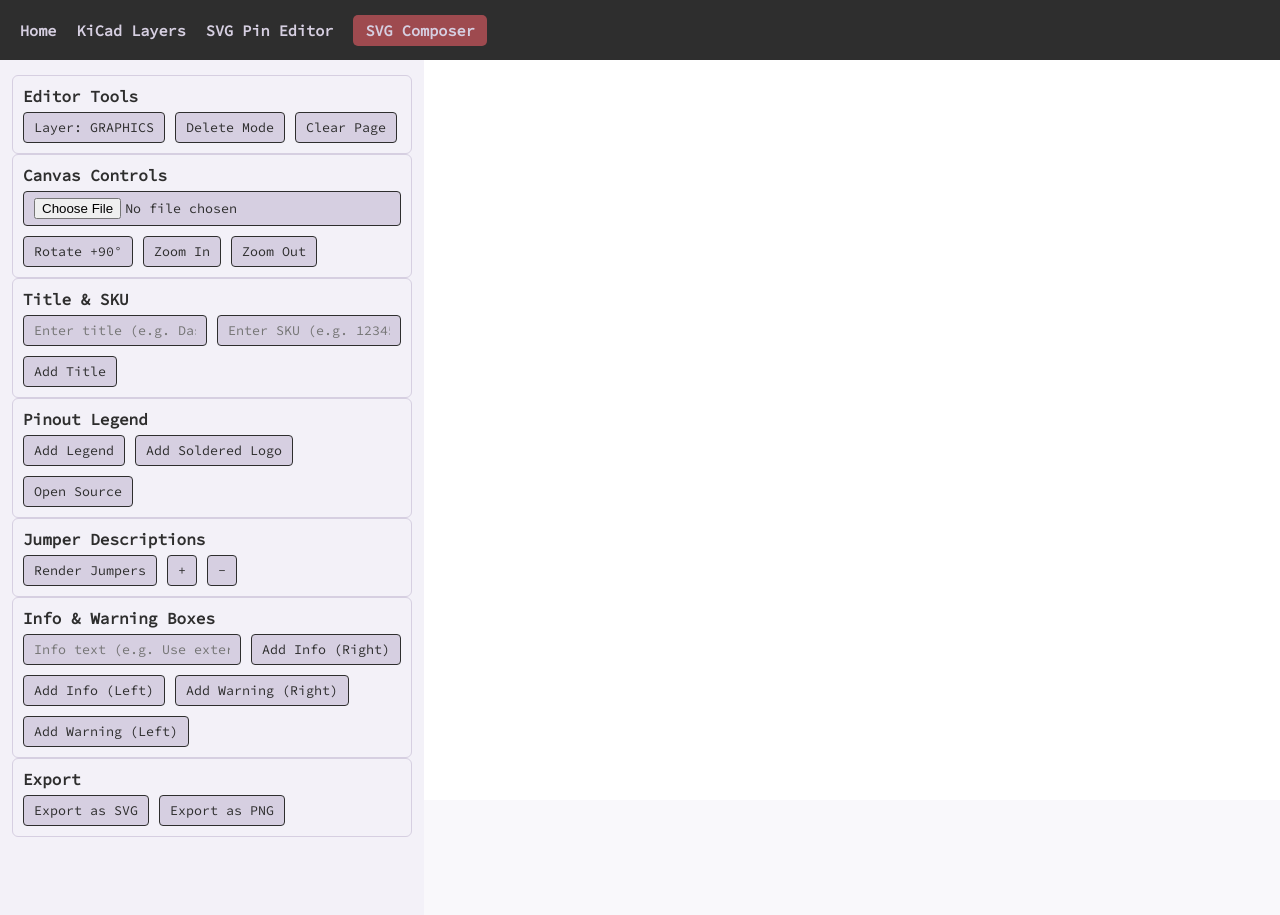
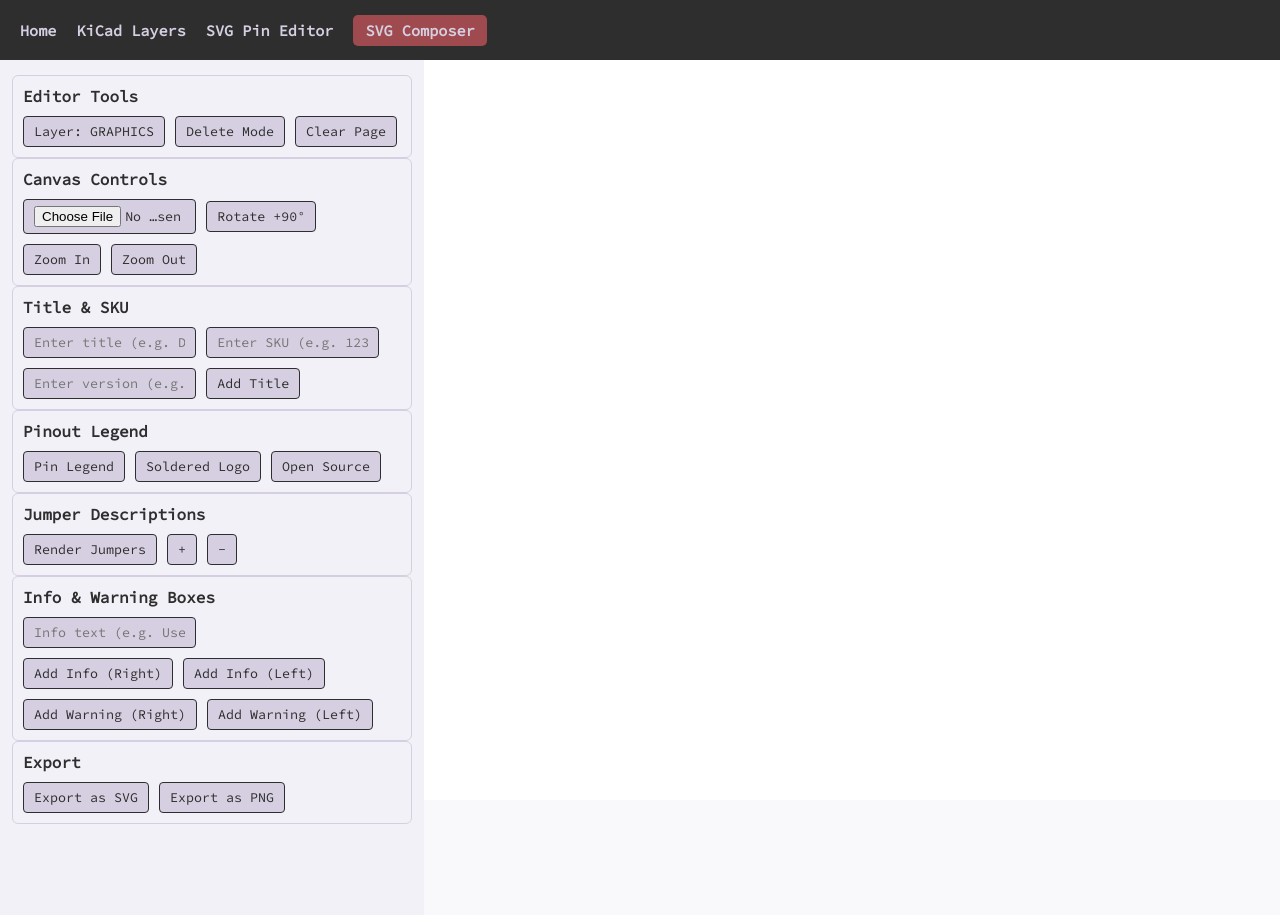
Before and after one commit to mtoldi/svg2pinout, a Flask app: page /composer in a window 1280 px wide. Run offline with Flask 3, Linux system fonts and the light colour scheme; some libraries are stand-ins or nearby versions.

Commit message:
closing updates

```diff
--- a/templates/composer.html
+++ b/templates/composer.html
@@ -82,6 +82,7 @@ body {
 }
 
 .toolbar-row {
+  margin-top: 10px;
   display: flex;
   flex-wrap: wrap;
   gap: 10px;
@@ -96,7 +97,7 @@ input[type="text"], input[type="file"] {
   padding: 6px 10px;
   border-radius: 4px;
   transition: background-color 0.2s, border-color 0.2s;
-  max-width: 100%;
+  max-width: 40%;
   flex: 1;
 }
 
@@ -198,6 +199,7 @@ button:hover {
         <div class="toolbar-row">
           <input type="text" id="title-input" placeholder="Enter title (e.g. DasDuino Core)">
           <input type="text" id="sku-input" placeholder="Enter SKU (e.g. 12345)">
+          <input type="text" id="version-input" placeholder="Enter version (e.g. v1.0)">
           <button onclick="addTitleBox()">Add Title</button>
         </div>
       </div>
@@ -206,8 +208,8 @@ button:hover {
       <div class="toolbar-section">
         <strong>Pinout Legend</strong>
         <div class="toolbar-row">
-          <button onclick="addPinLegend()">Add Legend</button>
-          <button onclick="addSolderedLogo()">Add Soldered Logo</button>
+          <button onclick="addPinLegend()">Pin Legend</button>
+          <button onclick="addSolderedLogo()">Soldered Logo</button>
           <button onclick="addOpenSourceLogo()">Open Source</button>
         </div>
       </div>
@@ -226,14 +228,25 @@ button:hover {
     <!-- Additional Info -->
     <div class="toolbar-section">
       <strong>Info & Warning Boxes</strong>
+
+      <!-- Info Text Input Row -->
       <div class="toolbar-row">
         <input type="text" id="info-text" placeholder="Info text (e.g. Use external 3.3V)">
+      </div>
+
+      <!-- General Info Buttons Row -->
+      <div class="toolbar-row">
         <button onclick="addGeneralInfo('R')">Add Info (Right)</button>
         <button onclick="addGeneralInfo('L')">Add Info (Left)</button>
+      </div>
+
+      <!-- Warning Buttons Row -->
+      <div class="toolbar-row">
         <button onclick="addWarningInfo('R')">Add Warning (Right)</button>
         <button onclick="addWarningInfo('L')">Add Warning (Left)</button>
       </div>
     </div>
+
 
       <!-- Export Section -->
       <div class="toolbar-section">
@@ -256,6 +269,7 @@ button:hover {
       </div>
     </div>
   </div>
+
 
 <script>
   const A4_WIDTH = 1122;
@@ -454,6 +468,10 @@ function addTitleBox() {
   const rawSKU = skuInput.value.trim();
   if (!rawTitle || !rawSKU) return;
 
+  const versionInput = document.getElementById("version-input");
+  const rawVersion = versionInput.value.trim();
+
+
   const title = rawTitle.toUpperCase();
   const skuText = `solde.red/${rawSKU}`;
 
@@ -499,7 +517,7 @@ function addTitleBox() {
 
   // Plavi pravokutnik sa SKU linkom
   const x2 = x1 + width1 + 20;
-  const width2 = 230;
+  const width2 = 240;
 
   const skuPath = document.createElementNS("http://www.w3.org/2000/svg", "path");
   skuPath.setAttribute("d", `
@@ -522,6 +540,18 @@ function addTitleBox() {
   skuTextEl.setAttribute("font-family", "Source Code Pro, monospace");
   skuTextEl.textContent = skuText;
 
+  if (rawVersion) {
+    const versionText = document.createElementNS("http://www.w3.org/2000/svg", "text");
+    versionText.setAttribute("x", 860);         // lijeva margina plavog pravokutnika
+    versionText.setAttribute("y", y + height + 40);  // ispod pravokutnika
+    versionText.setAttribute("fill", "#00C0DE");
+    versionText.setAttribute("font-size", "14");
+    versionText.setAttribute("font-family", "Source Code Pro, monospace");
+    versionText.textContent = rawVersion;
+
+    group.appendChild(versionText);
+  }
+
   // Dodaj sve elemente u zajedničku grupu
   group.appendChild(titlePath);
   group.appendChild(titleText);
@@ -534,7 +564,7 @@ function addTitleBox() {
 
 function addPinLegend() {
   const startX = 850;
-  const startY = 165;
+  const startY = 185;
   const boxSize = 16;
   const boxGap = 8;
   const textOffset = 10;
@@ -669,7 +699,7 @@ function addSolderedLogo() {
 
   // Triangle extending the rectangle visually (roof-like)
   const triangle = document.createElementNS(svgNS, "path");
-  triangle.setAttribute("d", "M0 20 L120 -45 L240 20 Z");
+  triangle.setAttribute("d", "M0 21 L120 -44 L240 21 Z");
   triangle.setAttribute("fill", "#500B76");
   group.appendChild(triangle);
 
@@ -974,11 +1004,15 @@ function exportToPNG() {
     ctx.fillRect(0, 0, PNG_WIDTH, PNG_HEIGHT);
     ctx.drawImage(img, 0, 0, PNG_WIDTH, PNG_HEIGHT);
 
+    const rawTitle = document.getElementById("title-input")?.value.trim() || "a4_export";
+    const safeTitle = rawTitle.replace(/[^a-z0-9\-_\s]/gi, '').replace(/\s+/g, '_');
+    const fileName = `${safeTitle}.png`;
+
     canvas.toBlob(function (blob) {
       const pngUrl = URL.createObjectURL(blob);
       const a = document.createElement("a");
       a.href = pngUrl;
-      a.download = "a4_export.png";
+      a.download = fileName;
       a.click();
       URL.revokeObjectURL(pngUrl);
     }, "image/png");
@@ -988,6 +1022,7 @@ function exportToPNG() {
 
   img.src = url;
 }
+
 
 
 function addWarningInfo(direction = "R") {
```
Lines whose indentation alone changed are shown as unchanged.
